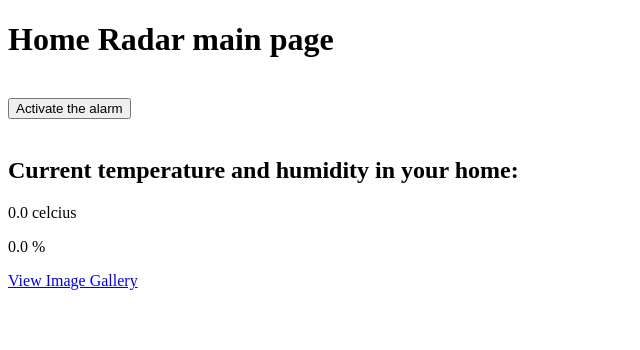
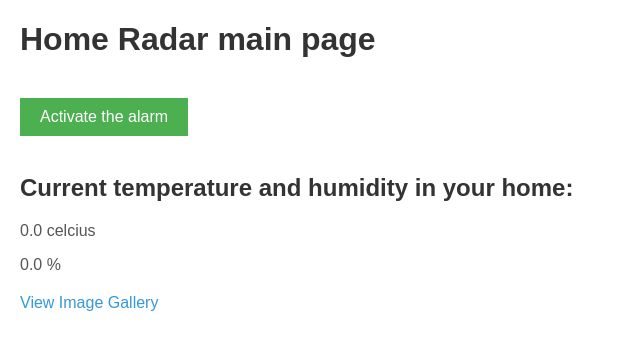
Before and after one commit to render-examples/flask-hello-world, a Flask app: page / in a window 1280 px wide. Shown: the top 350 px of the page, without its empty margins (0-640 px from the left). Run offline with Flask 3, Linux system fonts and the light colour scheme.

Commit message:
Style the pages

```diff
--- a/templates/gallery.html
+++ b/templates/gallery.html
@@ -4,6 +4,7 @@
 <head>
     <meta charset="UTF-8">
     <meta name="viewport" content="width=device-width, initial-scale=1.0">
+    <link rel="stylesheet" type="text/css" href="tableImage.css">
     <title>Image Gallery</title>
 </head>
 <body>
--- a/templates/index.html
+++ b/templates/index.html
@@ -2,6 +2,7 @@
 <html>
 <head>
     <title>ESP32 Control</title>
+    <link rel="stylesheet" type="text/css" href="mainPage.css">
 </head>
 <body>
     <h1>Home Radar main page</h1>
@@ -40,7 +41,7 @@
             xhttp.send();
         }
 
-        // Call the updateValue function every 5 seconds (adjust as needed)
+        // Call the updateValue function every 2 seconds (adjust as needed)
         setInterval(updateValue, 2000);
     </script>
 </body>
--- /dev/null
+++ b/templates/mainPage.css
@@ -0,0 +1,40 @@
+body {
+    font-family: 'Arial', sans-serif;
+    margin: 20px;
+}
+
+h1 {
+    color: #333;
+}
+
+button {
+    padding: 10px 20px;
+    font-size: 16px;
+    background-color: #4CAF50;
+    color: white;
+    border: none;
+    cursor: pointer;
+}
+
+button:hover {
+    background-color: #45a049;
+}
+
+h2 {
+    color: #333;
+}
+
+p {
+    color: #555;
+}
+
+a {
+    display: block;
+    margin-top: 20px;
+    text-decoration: none;
+    color: #3498db;
+}
+
+a:hover {
+    color: #2980b9;
+}
```
Also changed, not shown: templates/tableImage.css (added, +40 -0 lines).
